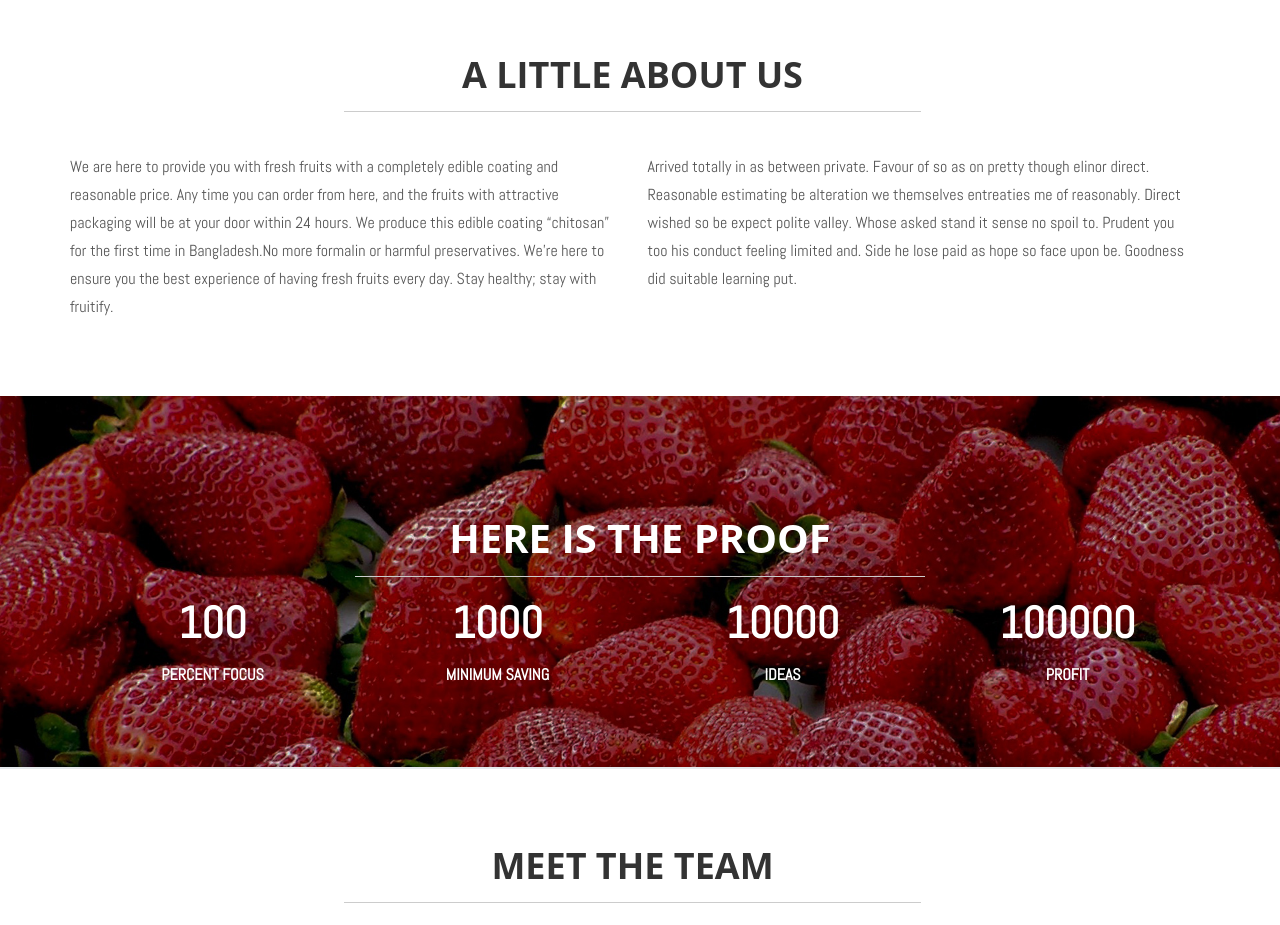
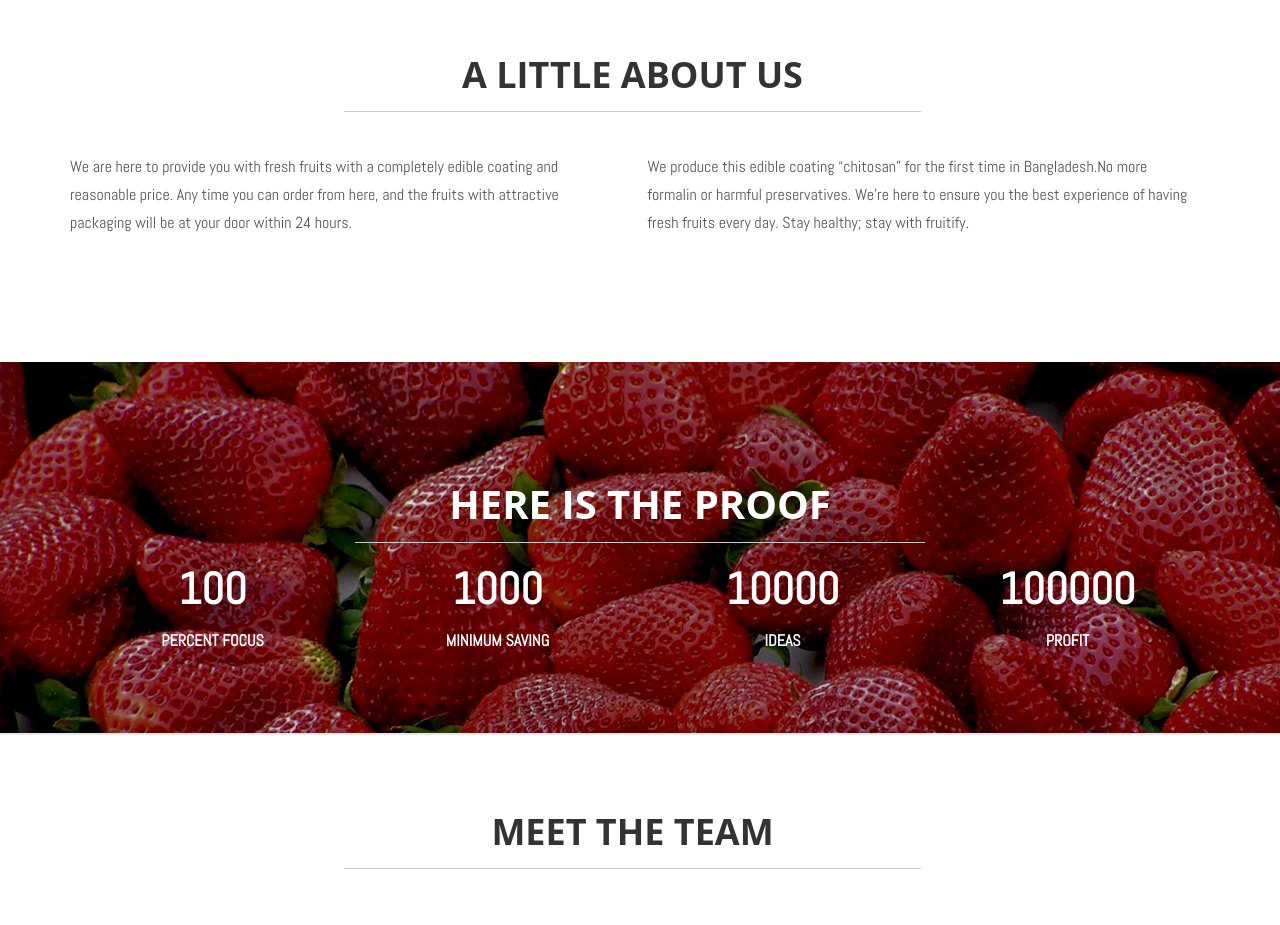
Before and after one commit to fruitifybd/fruitifybd.github.io, a plain HTML site: page index.html in a window 1280 px wide. Shown: the part 1240-2165 px from the top of the page. Drawn offline with Linux system fonts and the light colour scheme; files whose address does not match are found by name.

Commit message:
Update index.html

```diff
--- a/index.html
+++ b/index.html
@@ -129,14 +129,11 @@
 
 			<div class="fade-up col-md-6">
 				<p>We are here to provide you with fresh fruits with a completely edible coating and reasonable price. Any time you can order from here, and the fruits with attractive packaging will be at your door within 24 hours.
-					We produce this edible coating “chitosan” for the first time in Bangladesh.No more formalin or harmful preservatives. We’re here to ensure you the best experience of having fresh fruits every day. Stay healthy; stay with fruitify. </p>
 			</div><!-- col-md-6 -->
 
 			<div class="fade-up col-md-6">
-				<p>Arrived totally in as between private. Favour of so as on pretty though elinor direct. Reasonable
-					estimating be alteration we themselves entreaties me of reasonably. Direct wished so be expect
-					polite valley. Whose asked stand it sense no spoil to. Prudent you too his conduct feeling limited
-					and. Side he lose paid as hope so face upon be. Goodness did suitable learning put. </p>
+				<p>We produce this edible coating “chitosan” for the first time in Bangladesh.No more formalin or harmful preservatives. We’re here to ensure you the best experience of having fresh fruits every day. Stay healthy; stay with fruitify. </p>
+			</p>
 			</div><!-- col-md-6 -->
 		</div><!-- row -->
 	</div><!-- container -->
```
